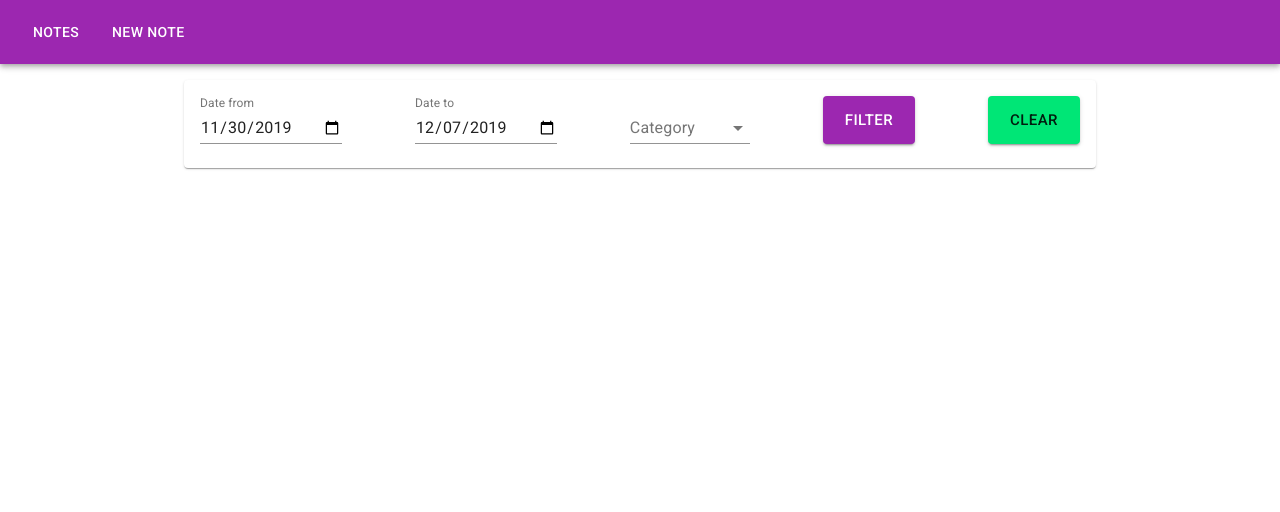
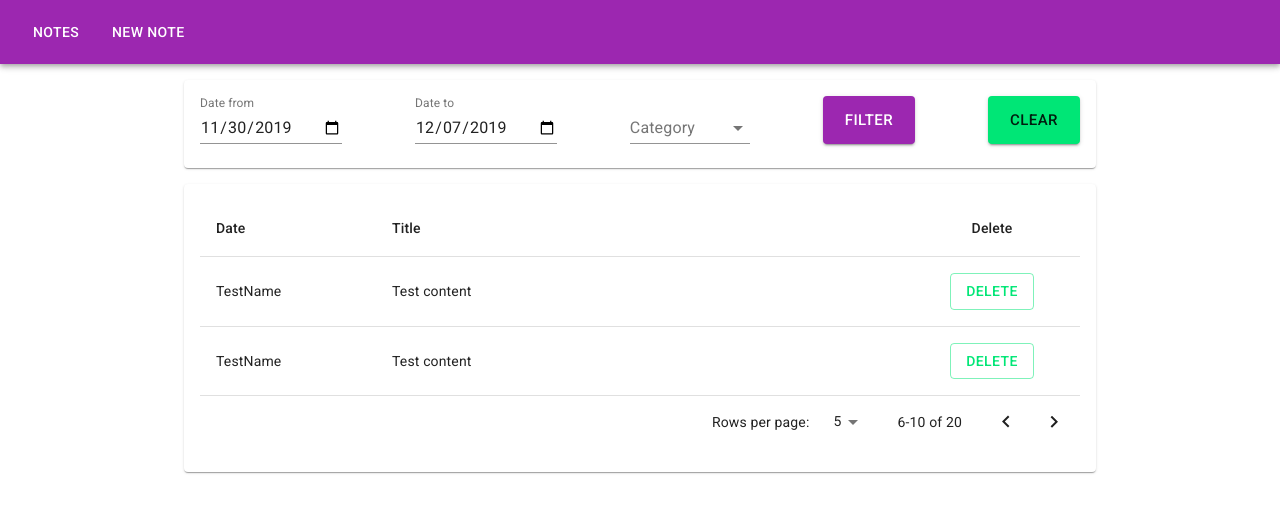
Before and after one commit to KostkaBrukowa/NTR-PW-Z4, a React (Create React App) app in the folder notes/: page / in a window 1280 px wide. Shown: the top 512 px of the page. Built offline with nearby package versions, Linux system fonts and the light colour scheme.

Commit message:
Added UI for notes

```diff
--- a/notes/src/Pages/Home/Home.tsx
+++ b/notes/src/Pages/Home/Home.tsx
@@ -1,10 +1,10 @@
-import React, { useState } from 'react';
+import React, { useState, Fragment } from 'react';
 import { RouteComponentProps } from '@reach/router';
-import { Button } from '@material-ui/core';
-import { StyledCard, StyledCardContent } from '../Note/Styled';
+import { Button, Table, TableBody, TableCell, TableHead, TablePagination, TableRow } from '@material-ui/core';
 import { DateField } from '../../molecules/DateField';
 import { dateFromDatetime, weekAgo } from '../../utils/Date';
 import { CategoryPicker } from '../../organizms/CategoryPicker/CategoryPicker';
+import { StyledCard, StyledFilterCardContent, StyledNotesCardContent, StyledTableRow } from './Styled';
 
 type OwnProps = RouteComponentProps;
 
@@ -21,8 +21,9 @@ export const Home: React.FC<OwnProps> = props => {
   };
 
   return (
+    <>
       <StyledCard>
-      <StyledCardContent>
+        <StyledFilterCardContent>
           <DateField id="from" label="Date from" defaultValue={fromDate} onChange={setFromDate} />
           <DateField id="to" label="Date to" defaultValue={toDate} onChange={setToDate} />
           <CategoryPicker onChange={setSelectedCategory} category={selectedCategory} />
@@ -32,7 +33,51 @@ export const Home: React.FC<OwnProps> = props => {
           <Button color="secondary" variant="contained" size="large" onClick={handleClear}>
             Clear
           </Button>
-      </StyledCardContent>
+        </StyledFilterCardContent>
       </StyledCard>
+      <StyledCard>
+        <StyledNotesCardContent>
+          <Table aria-label="simple table">
+            <TableHead>
+              <TableRow>
+                <TableCell style={{ width: '20%' }}>Date</TableCell>
+                <TableCell style={{ width: '60%' }} align="left">
+                  Title
+                </TableCell>
+                <TableCell style={{ width: '20%' }} align="center">
+                  Delete
+                </TableCell>
+              </TableRow>
+            </TableHead>
+            <TableBody>
+              {['jarek', 'dominik'].map(row => (
+                <StyledTableRow key={1} onClick={() => console.log('hello')} hover>
+                  <TableCell style={{ width: '20%' }} size="small" component="th" scope="row">
+                    TestName
+                  </TableCell>
+                  <TableCell style={{ width: '60%' }} align="left">
+                    Test content
+                  </TableCell>
+                  <TableCell style={{ width: '20%' }} align="center">
+                    <Button variant="outlined" color="secondary">
+                      Delete
+                    </Button>
+                  </TableCell>
+                </StyledTableRow>
+              ))}
+            </TableBody>
+          </Table>
+          <TablePagination
+            rowsPerPageOptions={[5, 10, 25]}
+            component="div"
+            count={20}
+            rowsPerPage={5}
+            page={1}
+            onChangePage={() => {}}
+            onChangeRowsPerPage={() => {}}
+          />
+        </StyledNotesCardContent>
+      </StyledCard>
+    </>
   );
 };
--- /dev/null
+++ b/notes/src/Pages/Home/Styled.tsx
@@ -0,0 +1,20 @@
+import { Card, CardContent, TableRow } from '@material-ui/core';
+import styled from 'styled-components';
+
+export const StyledCard = styled(Card)`
+  margin-top: 16px;
+`;
+
+export const StyledFilterCardContent = styled(CardContent)`
+  display: flex;
+  justify-content: space-between;
+`;
+
+export const StyledNotesCardContent = styled(CardContent)`
+  display: flex;
+  flex-direction: column;
+`;
+
+export const StyledTableRow = styled(TableRow)`
+  cursor: pointer;
+`;
--- a/notes/src/Pages/Note/Styled.tsx
+++ b/notes/src/Pages/Note/Styled.tsx
@@ -1,11 +1,2 @@
 import styled from 'styled-components';
 import { Card, CardContent } from '@material-ui/core';
-
-export const StyledCard = styled(Card)`
-  margin-top: 16px;
-`;
-
-export const StyledCardContent = styled(CardContent)`
-  display: flex;
-  justify-content: space-between;
-`;
```
Also changed, not shown: notes/src/data/contracts/NoteContract.ts (added, +8 -0 lines), notes/src/data/models/CategoryModel.ts (added, +7 -0 lines), notes/src/data/models/Model.ts (added, +24 -0 lines), notes/src/data/models/NoteModel.ts (added, +14 -0 lines). Lines whose indentation alone changed are shown as unchanged.
